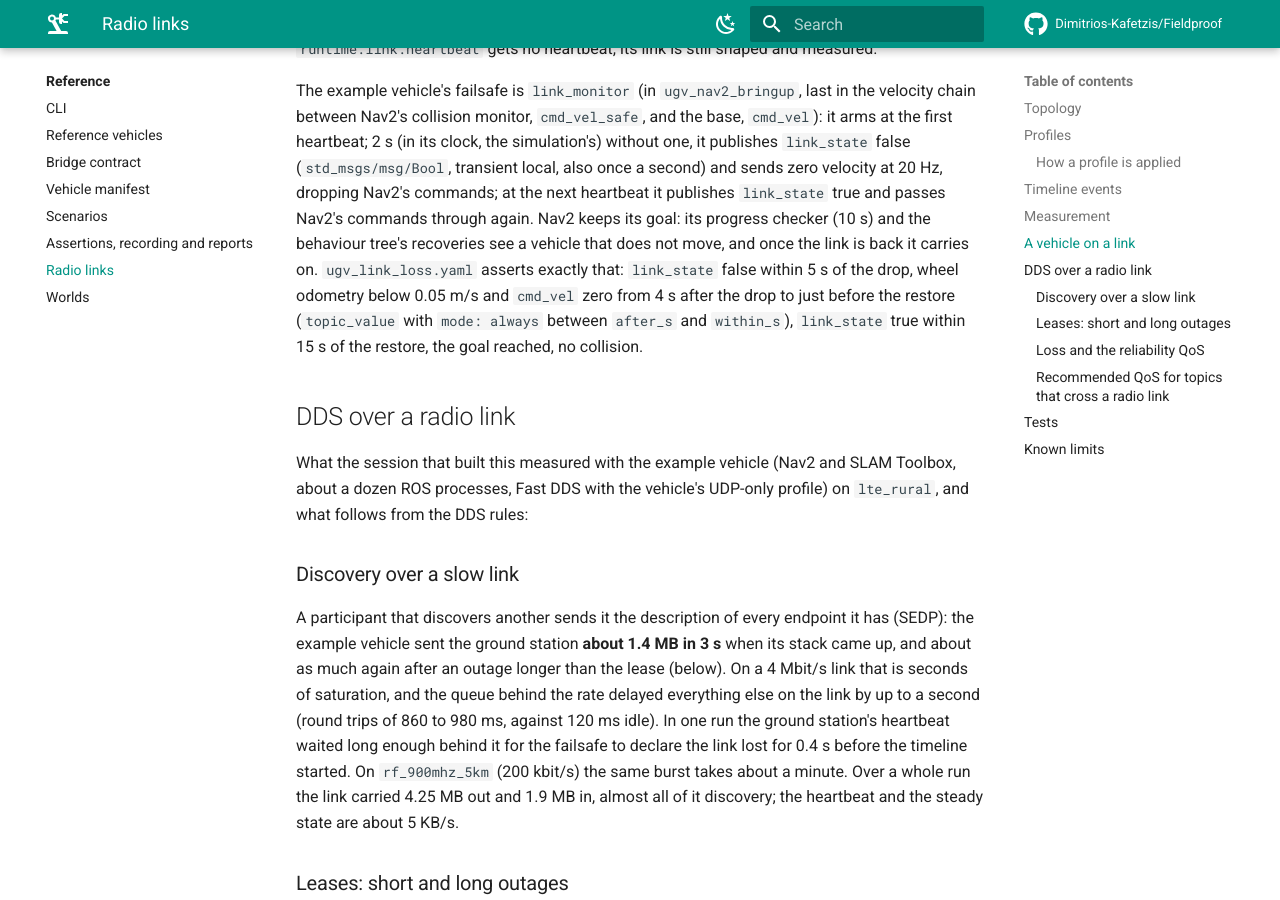
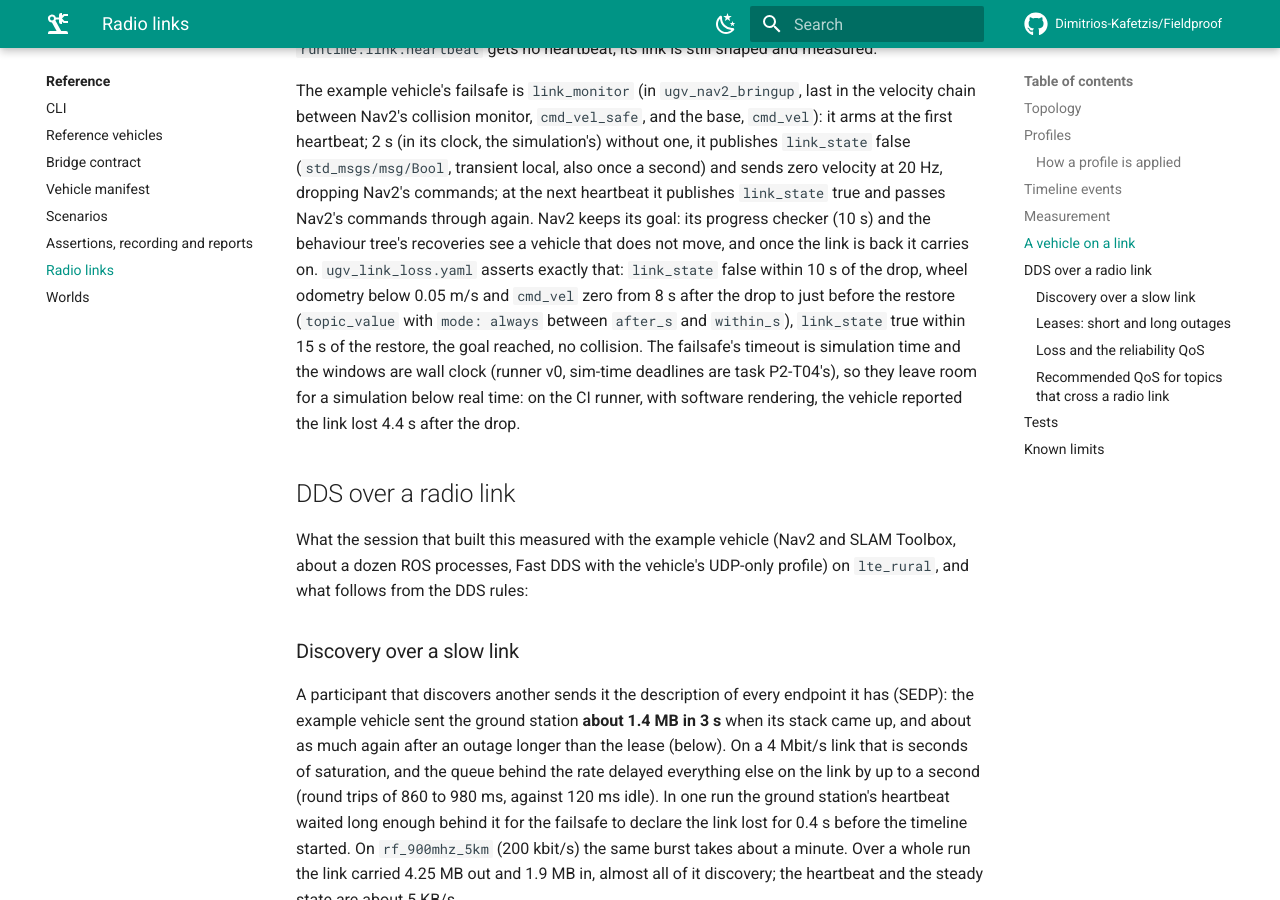
Before and after one commit to Dimitrios-Kafetzis/Fieldproof, an MkDocs documentation site: the page built from docs/reference/network.md, in a window 1280 px wide and 900 px high, scrolled down 5276 px. Built offline with MkDocs 1.6.1 and Material for MkDocs 9.7.7, drawn with Linux system fonts in a browser that asks for light colours; comment, search, counter and statistics services are not loaded.

Commit message:
test(engine): leave the link-loss windows room for a simulation below real time
The failsafe's 2 s are simulation time and the assertion windows wall
clock: on the CI runner, with software rendering, the vehicle reported the
link lost 4.4 s after the drop and was still moving when the holding
window opened at 4 s. The windows now open 8 s after the drop and give the
report 10 s.

Task: P2-T02

```diff
--- a/docs/reference/network.md
+++ b/docs/reference/network.md
@@ -208,10 +208,13 @@ false (`std_msgs/msg/Bool`, transient local, also once a second) and sends zero
 20 Hz, dropping Nav2's commands; at the next heartbeat it publishes `link_state` true and passes
 Nav2's commands through again. Nav2 keeps its goal: its progress checker (10 s) and the behaviour
 tree's recoveries see a vehicle that does not move, and once the link is back it carries on.
-`ugv_link_loss.yaml` asserts exactly that: `link_state` false within 5 s of the drop, wheel
-odometry below 0.05 m/s and `cmd_vel` zero from 4 s after the drop to just before the restore
+`ugv_link_loss.yaml` asserts exactly that: `link_state` false within 10 s of the drop, wheel
+odometry below 0.05 m/s and `cmd_vel` zero from 8 s after the drop to just before the restore
 (`topic_value` with `mode: always` between `after_s` and `within_s`), `link_state` true within
-15 s of the restore, the goal reached, no collision.
+15 s of the restore, the goal reached, no collision. The failsafe's timeout is simulation time
+and the windows are wall clock (runner v0, sim-time deadlines are task P2-T04's), so they leave
+room for a simulation below real time: on the CI runner, with software rendering, the vehicle
+reported the link lost 4.4 s after the drop.
 
 ## DDS over a radio link
 
```
Also changed, not shown: docs/plan/STATUS.md (+1 -1 lines), docs/reference/assertions.md (+1 -1 lines), 1 other file.
